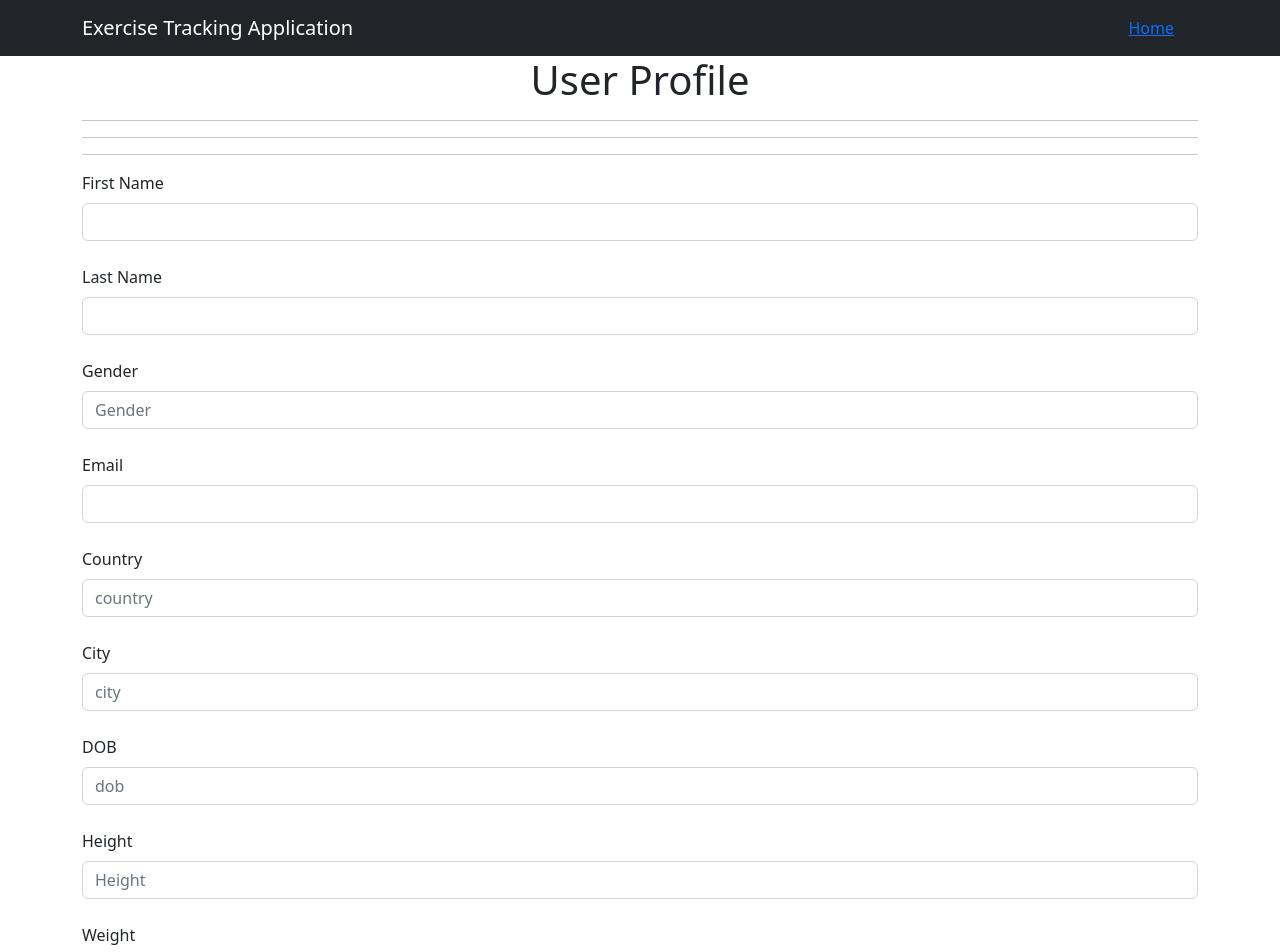
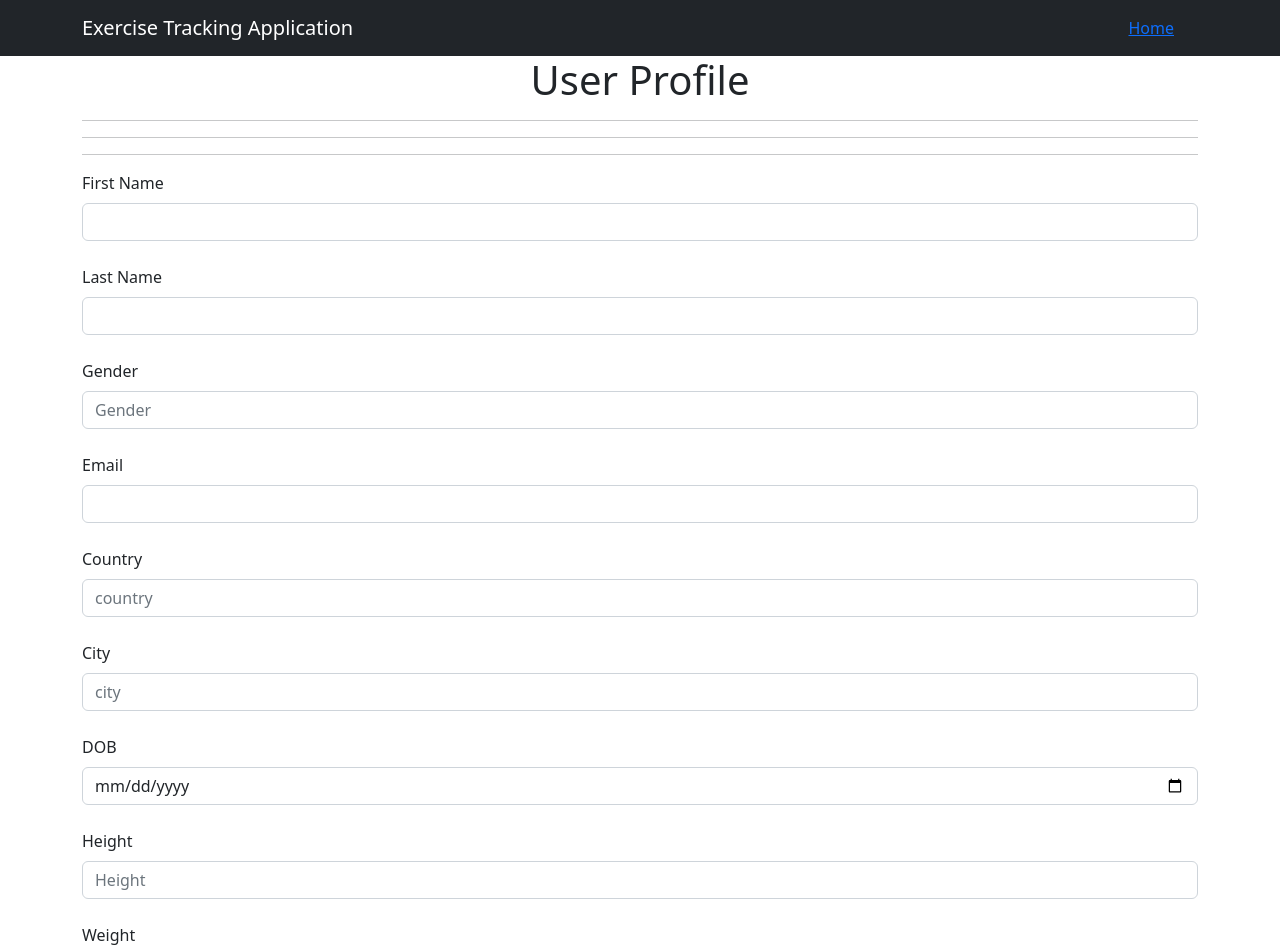
Before and after one commit to Its-Mudassar-Naveed/Exercise-Tracking, a React (Create React App) app in the folder exerciseapp/: page /userprofile in a window 1280 px wide. Shown: the top 952 px of the page. Built offline with nearby package versions, Linux system fonts and the light colour scheme; no server answers.

Commit message:
this commit will add view products

```diff
--- a/exerciseapp/src/App.js
+++ b/exerciseapp/src/App.js
@@ -7,6 +7,7 @@ import Recover from './components/Recover';
 import Navigation from "./components/Navigation"
 import { BrowserRouter, Route, Routes } from 'react-router-dom';
 import Addactivities from './components/Addactivities';
+import Viewactivity from './components/Viewactivity';
 function App() {
   return (
     <>
@@ -20,6 +21,7 @@ function App() {
       <Route path='/userprofile' element={<Userprofile/>}></Route>
       <Route path='/reset' element={<Recover/>}></Route>
       <Route path='/addActivity' element={<Addactivities/>}></Route>
+      <Route path='/viewActivity' element={<Viewactivity/>}></Route>
     </Routes>
     </BrowserRouter>
       </>
--- a/exerciseapp/src/components/Addactivities.js
+++ b/exerciseapp/src/components/Addactivities.js
@@ -3,14 +3,26 @@ import { Container,Form,Button } from "react-bootstrap";
 import { Toaster } from "react-hot-toast";
 import toast from 'react-hot-toast';
 import axios from "axios";
+import { useNavigate } from "react-router-dom";
+import Nav from 'react-bootstrap/Nav';
+import Navbar from 'react-bootstrap/Navbar';
 function Addactivities ()
 {
     const [date,setDate] = useState('');
     const [type,setType] = useState('');
     const [duration,setDuration] = useState('');
     const[comment,setComment] = useState('');
+    const navigate = useNavigate();
 
     //adding activity function
+    const viewProfile = ()=>
+    {
+      navigate('/userprofile');
+    }
+    const viewActivities = ()=>
+    {
+      navigate('/viewActivity');
+    }
     const addActivity = async ()=>
     {
         console.log("Added",date,type,duration,comment);
@@ -36,7 +48,20 @@ function Addactivities ()
     return(
     <>
     <Container>
-        <h1 className="text-center">Add Your Activity</h1>
+    <Navbar bg="" variant="dark">
+        <Container>
+          <Navbar.Brand href="#home">Exercise Tracking Application</Navbar.Brand>
+          <Nav className="mr-auto">
+            <Nav.Link>
+            <Button variant="secondary"  onClick={viewProfile}> View Profile</Button>
+            </Nav.Link>
+            <Nav.Link>
+            <Button variant="secondary"  onClick={viewActivities}> View Activity</Button>
+            </Nav.Link>
+          </Nav>
+        </Container>
+      </Navbar>
+   <h1 className="text-center">Add Your Activity</h1>
         <Form>
       <Form.Group className="mb-3" controlId="">
         <Form.Label>Activity Date</Form.Label>
--- a/exerciseapp/src/components/Userprofile.js
+++ b/exerciseapp/src/components/Userprofile.js
@@ -18,18 +18,37 @@ function Userprofile() {
     height:'',
     weight:'',
   }
-  const [data, setData] = useState(profileInfo);
+const[firstName,setFirstName] = useState('');
+const[lastName,setLasttName] = useState('');
+const[gender,setGender] = useState('');
+const[email,setemail] = useState('');
+const[country,setCountry] = useState('');
+const[city,setCity] = useState('');
+const[dob,setDOB] = useState('');
+const[height,setHeight] = useState('');
+const[weight,setWeight] = useState('');
+const [data, setData] = useState(profileInfo);
   useEffect(() => {
    getData();
   },[]);
 
-  // Handling input field change
-  // const onValueChange = (e) => {
-  //   e.preventDefault();
-  //   console.log(e.target.name, e.target.value);
-  //   setUpdater({ ...updater, [e.target.name]: e.target.value });
-  //   console.log(updater);
-  // };
+    //Update Profile
+    const updateProfile = ()=>
+    {
+      console.log("data",firstName,lastName,gender,email,country,city, dob,height,weight);
+      axios.put('http://localhost:8080/put', {
+        firstName,lastName,gender,email,country,city, dob,height,weight
+      })
+      .then(function (response) {
+        console.log(response);
+      })
+      .catch(function (error) {
+        console.log(error);
+      });
+
+
+
+    }
    const getData = async () => {
     try {
       const gettoken = localStorage.getItem('token')
@@ -62,35 +81,35 @@ function Userprofile() {
         <Form>
           <Form.Group className="mb-3" controlId="">
             <Form.Label>First Name</Form.Label>
-            <Form.Control type="text" value={data.firstName}/>
+            <Form.Control type="text" value={data.firstName} onChange={(e)=>setFirstName(e.target.value)}/>
             <br/>
             <Form.Label>Last Name</Form.Label>
-            <Form.Control type="text" value={data.lastName} />
+            <Form.Control type="text" value={data.lastName}  onChange={(e)=>setLasttName(e.target.value)}/>
             <br/>
             <Form.Label>Gender</Form.Label>
-            <Form.Control type="text" placeholder="Gender" />
+            <Form.Control type="text" placeholder="Gender" value={gender} onChange={(e)=>setGender(e.target.value)}/>
             <br/>
             <Form.Label>Email</Form.Label>
-            <Form.Control type="text" value={data.email} />
+            <Form.Control type="text" value={data.email}  onChange={(e)=>setemail(e.target.value)}/>
             <br/>
             <Form.Label>Country</Form.Label>
-            <Form.Control type="text" placeholder="country" />
+            <Form.Control type="text" placeholder="country" value={country} onChange={(e)=>setCountry(e.target.value)}/>
             <br/>
             <Form.Label>City</Form.Label>
-            <Form.Control type="text" placeholder="city" />
+            <Form.Control type="text" placeholder="city" value={city} onChange={(e)=>setCity(e.target.value)} />
             <br/>
             <Form.Label>DOB</Form.Label>
-            <Form.Control type="text" placeholder="dob" />
+            <Form.Control type="date" placeholder="dob" value={dob} onChange={(e)=>setDOB(e.target.value)} />
             <br/>
             <Form.Label>Height</Form.Label>
-            <Form.Control type="text" placeholder="Height" />
+            <Form.Control type="text" placeholder="Height"  value={height} onChange={(e)=>setHeight(e.target.value)}/>
             <br/>
             <Form.Label>Weight</Form.Label>
-            <Form.Control type="text" placeholder="Weight"  />
+            <Form.Control type="text" placeholder="Weight"  value={weight} onChange={(e)=>setWeight(e.target.value)}/>
           </Form.Group>
           <div>
         </div>
-        <Button variant="secondary" >
+        <Button variant="secondary" onClick={updateProfile}>
             Update Info
           </Button>
           <Button variant="secondary" className="m-3">
--- /dev/null
+++ b/exerciseapp/src/components/Viewactivity.js
@@ -0,0 +1,9 @@
+import React from "react";
+function Viewactivity()
+{
+return(
+<>
+<h1 className="text-center">Viewactivity</h1>
+</>)
+}
+export default Viewactivity;
```
Also changed, not shown: 1 other file (tests, documents, lock files or other folders).
